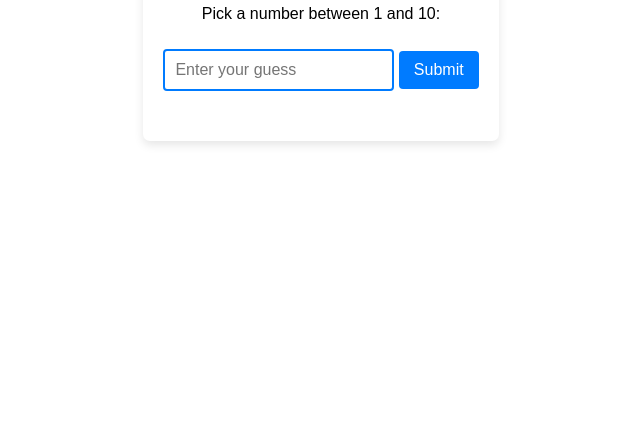
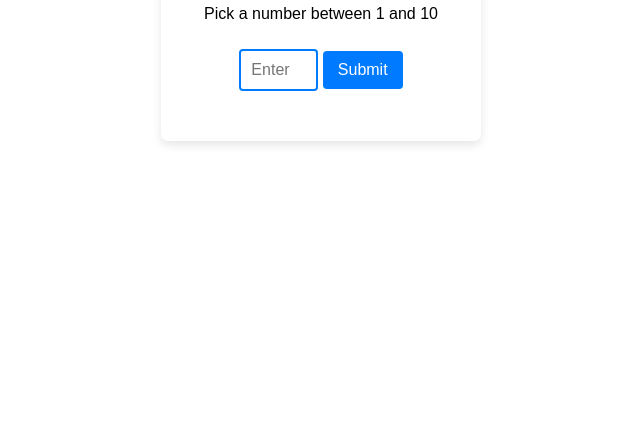
Before and after one commit to MCborgurdud/Test, a plain HTML site: page index.html in a window 1280 px wide. Shown: the part 371-800 px from the top of the page, without its empty margins (319-959 px from the left). Drawn offline with Linux system fonts and the light colour scheme.

Commit message:
Update index.html

```diff
--- a/index.html
+++ b/index.html
@@ -9,11 +9,11 @@
 <body>
     <div class="container">
         <h2>Number Guessing Game</h2>
-        <p>Pick a number between 1 and 10:</p>
-        <input type="#" id="userGuess" min="1" max="10" placeholder="Enter your guess" />
+        <p>Pick a number between 1 and 10</p>
+        <input type="number" id="userGuess" min="1" max="10" placeholder="Enter your guess" />
         <button id="submitGuess">Submit</button>
         <p id="result"></p>
-        <button id="playAgain" style="display:none;">Play Again</button>
+        <button id="playAgain" style="display:none;">Play Again?</button>
     </div>
 
     <script src="script.js"></script>
```
